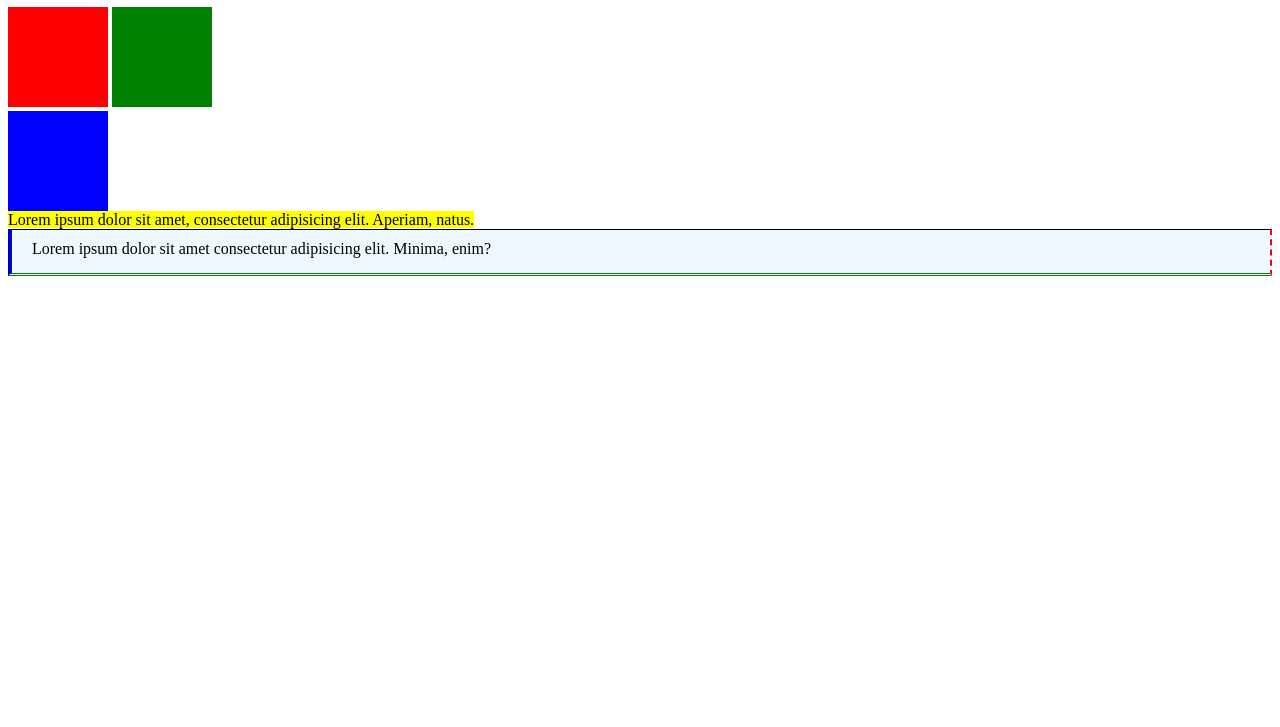
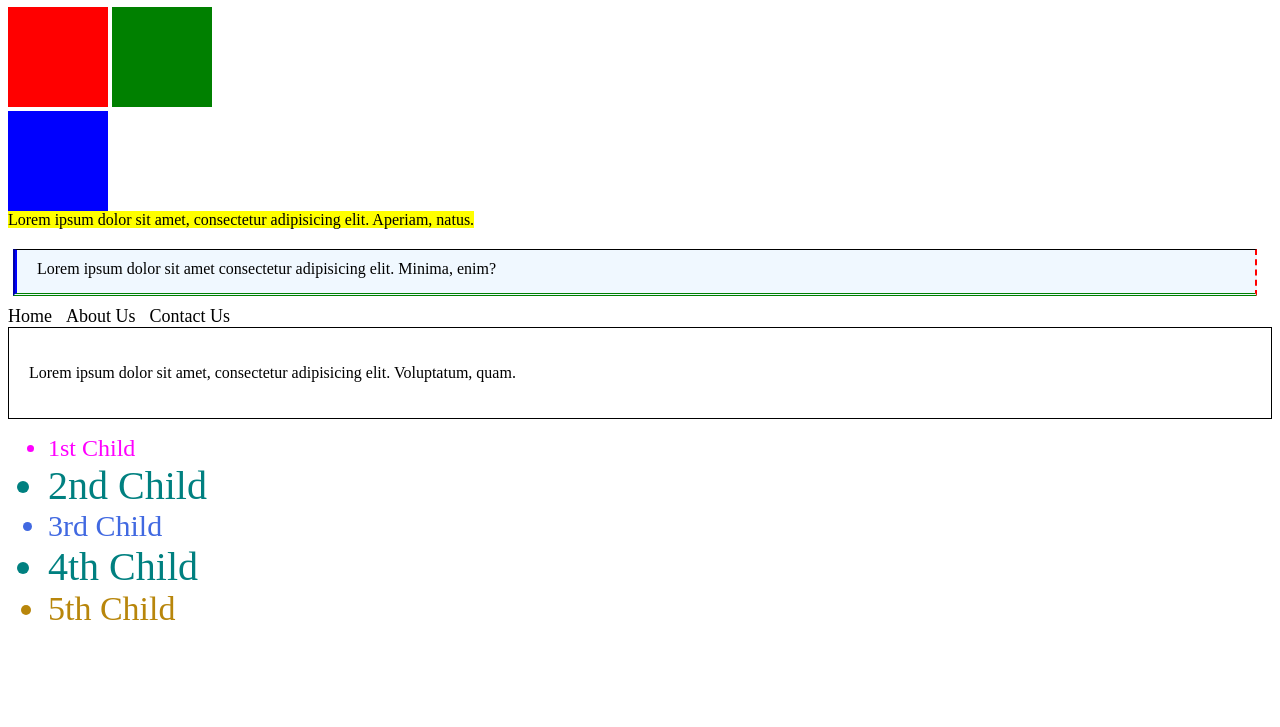
Before and after one commit to john-kodego/WD30, a plain HTML site: page HTML/11152022/index.html in a window 1280 px wide. Shown: the part 73-800 px from the top of the page. Drawn offline with Linux system fonts and the light colour scheme.

Commit message:
css selectors

```diff
--- a/HTML/11152022/index.html
+++ b/HTML/11152022/index.html
@@ -53,12 +53,67 @@
             border-right: 2px dashed red;
             border-bottom: 3px double green;
             border-left: 4px groove blue;
+
+            /* margin shorthand property */
+            /*
+                margin-top: 10px;
+                margin-right: 10px;
+                margin-bottom: 10px;
+                margin-left: 10px;
+            */
+            margin: 20px 15px 10px 5px;
         }
+        .navigation {
+            margin: 0;
+            padding: 0;
+            list-style: none;
+        }
+        .navigation li {
+            display: inline-block;
+            margin-right: 10px;
+        }
+        .navigation li a {
+            color: black;
+            text-decoration: none;
+            font-size: 18px;
+        }
+        /* pseudo-class */
+        .navigation li a:hover {
+            text-decoration: underline;
+            color: red;
+        }
+        .navigation li a:visited {
+            color: darkblue;
+        }
+        .box7 {
+            border: 1px solid black;
+            padding: 20px;
+        }
+        .box7:hover p {
+            color: darkviolet;
+        }
+        .parent li:first-child {
+            color: fuchsia;
+            font-size: 24px;
+        }
+        .parent li:nth-child(3) {
+            color: royalblue;
+            font-size: 30px;
+        }
+        .parent li:last-child {
+            color: darkgoldenrod;
+            font-size: 34px;
+        }
+        .parent li:nth-child(even) {
+            color: teal;
+            font-size: 40px;
+        }
+
     </style>
 </head>
 
 <body>
-    <h1>CSS Display Properties</h1>
+    <h1>CSS Display Property</h1>
     <div class="box box1"></div>
     <div class="box box2"></div>
     <div class="box box3"></div>
@@ -67,5 +122,31 @@
     <div class="box6">
         Lorem ipsum dolor sit amet consectetur adipisicing elit. Minima, enim?
     </div>
+
+    <ul class="navigation">
+        <li>
+            <a href="#">Home</a>
+        </li>
+        <li>
+            <a href="#">About Us</a>
+        </li>
+        <li>
+            <a href="#">Contact Us</a>
+        </li>
+    </ul>
+
+    <div class="box7">
+        <p>
+            Lorem ipsum dolor sit amet, consectetur adipisicing elit. Voluptatum, quam.
+        </p>
+    </div>
+
+    <ul class="parent">
+        <li>1st Child</li>
+        <li>2nd Child</li>
+        <li>3rd Child</li>
+        <li>4th Child</li>
+        <li>5th Child</li>
+    </ul>
 </body>
 </html>
```
